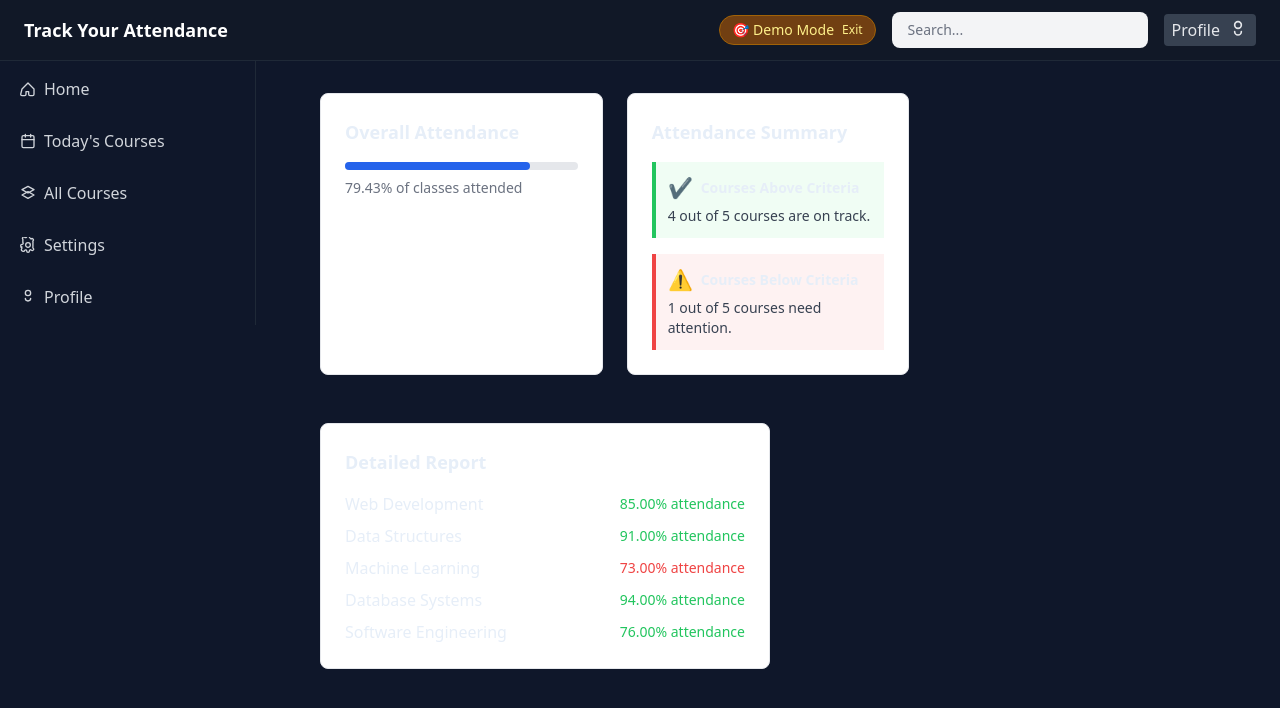
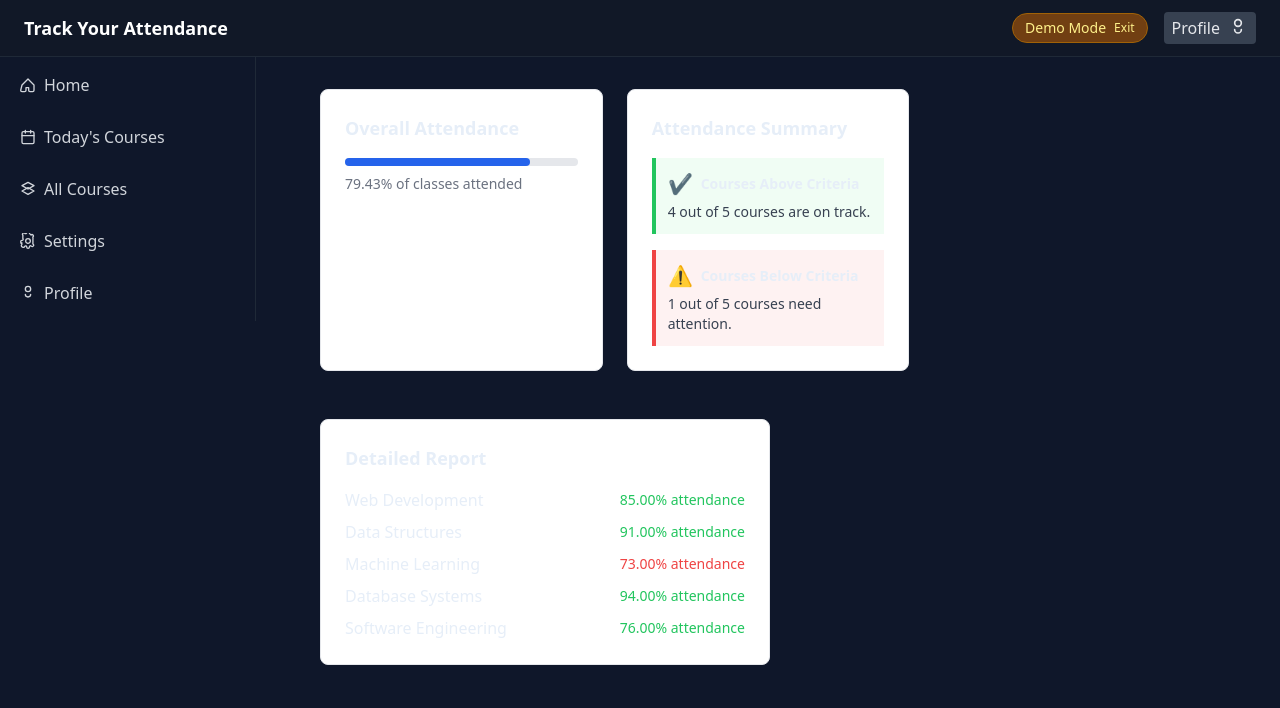
Before and after one commit to VisheshShrivastavaGit/frontend, a React (Vite) app: page / in a window 1280 px wide. Both pictures are taken after a click on the button "Try Demo Mode". Shown: the top 708 px of the page. Built offline with nearby package versions, Linux system fonts and the light colour scheme; no server answers.

Commit message:
removed search bar from Appbar

```diff
--- a/src/components/Appbar.jsx
+++ b/src/components/Appbar.jsx
@@ -1,7 +1,6 @@
 import React from "react";
 import { useAuth } from "../contexts/AppProvider";
 import { Link } from "react-router-dom";
-import Searchbar from "./Searchbar";
 
 function UserButton() {
   return (
@@ -64,7 +63,7 @@ function DemoModeBadge() {
 
   return (
     <div className="flex items-center gap-2 px-3 py-1 rounded-full bg-yellow-900 text-yellow-200 border border-yellow-700">
-      <span className="text-sm font-medium">🎯 Demo Mode</span>
+      <span className="text-sm font-medium">Demo Mode</span>
       <button
         onClick={handleLogout}
         className="text-xs hover:underline"
@@ -89,9 +88,6 @@ export default function Appbar({ onOpenSidebar }) {
       </div>
       <div className="flex items-center gap-2 md:gap-4 w-auto">
         {isDemoMode && <DemoModeBadge />}
-        <div className="hidden md:block w-64">
-          <Searchbar />
-        </div>
         <UserButton />
       </div>
     </header>
```
